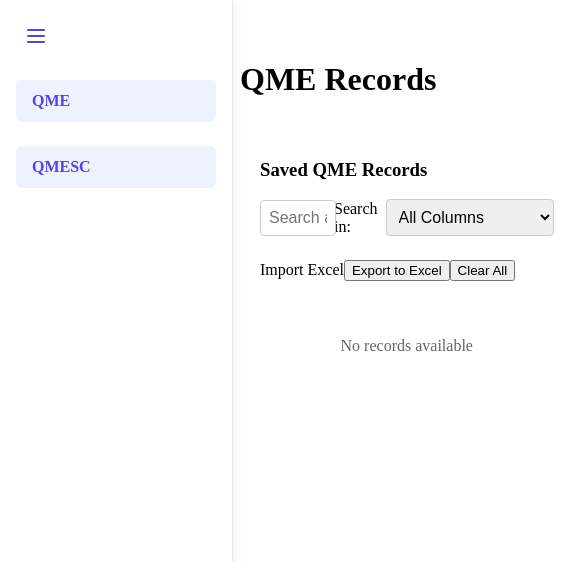
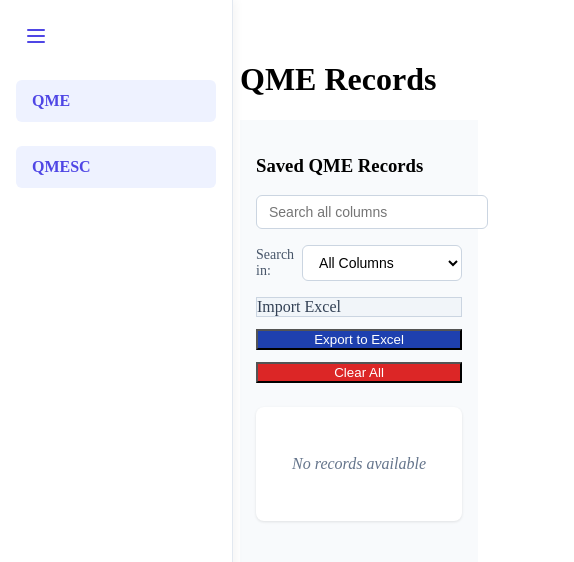
Before and after one commit to Aditya-Holkar/California, a Next.js app: page /MainQME/QMESC in a window 390 px wide. Shown: the top 562 px of the page, 574 px wide, since content can reach past the window. Built offline with nearby package versions, Linux system fonts and the light colour scheme.

Commit message:
eighth commit - styles updated

```diff
--- a/app/styles/Rec.module.css
+++ b/app/styles/Rec.module.css
@@ -1,48 +1,64 @@
 /* styles/Rec.module.css */
 .dataContainer {
-  width: 100%;
-  padding: 20px;
+  max-width: 100dvw;
+  padding: 1rem;
+  background-color: #f8fafc;
+  min-height: 100vh;
 }
 
 .dataTableContainer {
-  width: 100%;
+  max-width: 100dvw;
   overflow-x: auto;
+  margin-top: 1.5rem;
+  background-color: white;
+  border-radius: 0.5rem;
+  box-shadow: 0 1px 3px rgba(0, 0, 0, 0.1);
 }
 
 .dataTable {
-  width: 100%;
+  max-width: 100dvw;
   border-collapse: collapse;
-  margin-top: 15px;
+  font-size: 0.875rem;
 }
 
 .dataTable th,
 .dataTable td {
-  padding: 12px 15px;
+  padding: 0.75rem 1rem;
   text-align: left;
-  border-bottom: 1px solid #ddd;
+  border-bottom: 1px solid #e2e8f0;
 }
 
 .dataTable th {
-  background-color: #f5f5f5;
+  background-color: #f1f5f9;
   font-weight: 600;
+  color: #334155;
+  text-transform: uppercase;
+  font-size: 0.75rem;
+  letter-spacing: 0.05em;
 }
 
 .dataTable tr:hover {
-  background-color: #f9f9f9;
+  background-color: #f8fafc;
 }
 
 .noRecords {
   text-align: center;
-  padding: 20px;
-  color: #666;
+  padding: 2rem;
+  color: #64748b;
+  font-style: italic;
 }
 
-/* Add these to your existing Rec.module.css */
+/* Search and Controls */
+.controls {
+  display: flex;
+  flex-direction: column;
+  gap: 1rem;
+  margin-bottom: 1.5rem;
+}
 
 .searchContainer {
   display: flex;
   gap: 1rem;
-  margin-bottom: 1.5rem;
   align-items: center;
 }
 
@@ -53,10 +69,17 @@
 
 .searchInput {
   width: 100%;
-  padding: 0.5rem;
-  border: 1px solid #ccc;
-  border-radius: 4px;
-  font-size: 1rem;
+  padding: 0.5rem 0.75rem;
+  border: 1px solid #cbd5e1;
+  border-radius: 0.375rem;
+  font-size: 0.875rem;
+  transition: border-color 0.2s;
+}
+
+.searchInput:focus {
+  outline: none;
+  border-color: #94a3b8;
+  box-shadow: 0 0 0 1px #e2e8f0;
 }
 
 .suggestionsList {
@@ -67,22 +90,24 @@
   max-height: 200px;
   overflow-y: auto;
   background: white;
-  border: 1px solid #ddd;
-  border-radius: 0 0 4px 4px;
+  border: 1px solid #e2e8f0;
+  border-top: none;
+  border-radius: 0 0 0.375rem 0.375rem;
   z-index: 100;
   list-style: none;
   padding: 0;
   margin: 0;
-  box-shadow: 0 2px 4px rgba(0, 0, 0, 0.1);
+  box-shadow: 0 4px 6px -1px rgba(0, 0, 0, 0.1);
 }
 
 .suggestionItem {
-  padding: 0.5rem;
+  padding: 0.5rem 0.75rem;
   cursor: pointer;
+  font-size: 0.875rem;
 }
 
 .suggestionItem:hover {
-  background-color: #f0f0f0;
+  background-color: #f1f5f9;
 }
 
 .columnSelector {
@@ -91,157 +116,176 @@
   gap: 0.5rem;
 }
 
-.columnSelect {
-  padding: 0.5rem;
-  border: 1px solid #ccc;
-  border-radius: 4px;
-  font-size: 1rem;
+.columnSelector label {
+  font-size: 0.875rem;
+  color: #475569;
 }
 
-.dataContainer {
-  position: relative;
-  padding: 20px;
+.columnSelect {
+  padding: 0.5rem 0.75rem;
+  border: 1px solid #cbd5e1;
+  border-radius: 0.375rem;
+  font-size: 0.875rem;
+  background-color: white;
 }
 
-.dataTableContainer {
-  margin-top: 20px;
-  overflow-x: auto;
+.actionButtons {
+  display: flex;
+  gap: 0.75rem;
+  flex-wrap: wrap;
 }
 
-.dataTable {
-  width: 100%;
-  border-collapse: collapse;
+/* Button Styles */
+.button {
+  padding: 0.5rem 1rem;
+  border-radius: 0.375rem;
+  font-size: 0.875rem;
+  font-weight: 500;
+  cursor: pointer;
+  transition: all 0.2s;
+  display: inline-flex;
+  align-items: center;
+  justify-content: center;
+  border: 1px solid transparent;
 }
 
-.dataTable th,
-.dataTable td {
-  padding: 12px 15px;
-  text-align: left;
-  border-bottom: 1px solid #ddd;
+.button:hover {
+  opacity: 0.9;
 }
 
-.dataTable th {
-  background-color: #f8f9fa;
-  font-weight: 600;
+.importButton {
+  background-color: #f1f5f9;
+  color: #334155;
+  border: 1px solid #cbd5e1;
 }
 
-.clickableRow {
-  cursor: pointer;
+.exportButton {
+  background-color: #1e40af;
+  color: white;
 }
 
-.clickableRow:hover {
-  background-color: #f5f5f5;
+.clearButton {
+  background-color: #dc2626;
+  color: white;
 }
 
-.noRecords {
-  padding: 20px;
-  text-align: center;
-  color: #666;
+.closeButton {
+  background: none;
+  border: none;
+  font-size: 1.5rem;
+  cursor: pointer;
+  color: #64748b;
+  padding: 0.25rem;
 }
 
-/* Side Panel Styles */
+.closeButton:hover {
+  color: #334155;
+}
+
+/* Side Panel */
 .sidePanel {
   position: fixed;
   top: 0;
   right: 0;
-  width: 400px;
+  width: 420px;
   height: 100vh;
   background: white;
-  box-shadow: -2px 0 5px rgba(0, 0, 0, 0.1);
-  padding: 20px;
+  box-shadow: -2px 0 10px rgba(0, 0, 0, 0.1);
+  padding: 1.5rem;
   overflow-y: auto;
   z-index: 1000;
 }
 
-.closeButton {
-  position: absolute;
-  top: 10px;
-  right: 10px;
-  background: none;
-  border: none;
-  font-size: 1.5rem;
-  cursor: pointer;
+.sidePanel h4 {
+  margin-top: 0;
+  margin-bottom: 1.5rem;
+  color: #1e293b;
+  font-size: 1.25rem;
 }
 
 .editForm {
-  margin-bottom: 20px;
+  margin-bottom: 1.5rem;
 }
 
 .formGroup {
-  margin-bottom: 15px;
+  margin-bottom: 1rem;
 }
 
 .formGroup label {
   display: block;
-  margin-bottom: 5px;
-  font-weight: bold;
+  margin-bottom: 0.375rem;
+  font-size: 0.875rem;
+  font-weight: 500;
+  color: #334155;
 }
 
 .formGroup input,
-.formGroup select {
+.formGroup select,
+.formGroup textarea {
   width: 100%;
-  padding: 8px;
-  border: 1px solid #ddd;
-  border-radius: 4px;
+  padding: 0.5rem 0.75rem;
+  border: 1px solid #cbd5e1;
+  border-radius: 0.375rem;
+  font-size: 0.875rem;
+}
+
+.formGroup input:focus,
+.formGroup select:focus,
+.formGroup textarea:focus {
+  outline: none;
+  border-color: #94a3b8;
+  box-shadow: 0 0 0 1px #e2e8f0;
+}
+
+.buttonGroup {
+  display: flex;
+  gap: 0.75rem;
+  margin-top: 1.5rem;
 }
 
 .saveButton {
-  background-color: #4caf50;
+  background-color: #2563eb;
   color: white;
-  padding: 10px 15px;
-  border: none;
-  border-radius: 4px;
-  cursor: pointer;
-  font-size: 1rem;
-  margin-top: 10px;
+}
+
+.deleteButton {
+  background-color: #dc2626;
+  color: white;
 }
 
 .emailTemplate {
-  margin-top: 20px;
-  border-top: 1px solid #eee;
-  padding-top: 20px;
+  margin-top: 1.5rem;
+  border-top: 1px solid #e2e8f0;
+  padding-top: 1.5rem;
+}
+
+.emailTemplate h5 {
+  margin-top: 0;
+  margin-bottom: 0.75rem;
+  font-size: 1rem;
+  color: #1e293b;
 }
 
 .emailTextarea {
   width: 100%;
   height: 200px;
-  padding: 10px;
-  border: 1px solid #ddd;
-  border-radius: 4px;
-  margin-bottom: 10px;
+  padding: 0.75rem;
+  border: 1px solid #cbd5e1;
+  border-radius: 0.375rem;
+  margin-bottom: 0.75rem;
   resize: none;
+  font-family: inherit;
+  font-size: 0.875rem;
 }
 
 .copyButton {
-  background-color: #2196f3;
+  background-color: #4f46e5;
   color: white;
-  padding: 8px 12px;
-  border: none;
-  border-radius: 4px;
-  cursor: pointer;
+  width: 100%;
+  padding: 0.5rem;
 }
 
-/* Add these to your existing styles */
-.buttonGroup {
-  display: flex;
-  gap: 10px;
-  margin-top: 20px;
-}
-
-.deleteButton {
-  background-color: #ff4444;
-  color: white;
-  border: none;
-  padding: 10px 15px;
-  border-radius: 4px;
-  cursor: pointer;
-  transition: background-color 0.3s;
-}
-
-.deleteButton:hover {
-  background-color: #cc0000;
-}
-
+/* Modals */
 .modalOverlay {
   position: fixed;
   top: 0;
@@ -255,59 +299,78 @@
   z-index: 1000;
 }
 
-.confirmationModal {
+.confirmationModal,
+.importModal,
+.exportModal {
   background-color: white;
-  padding: 20px;
-  border-radius: 8px;
-  max-width: 400px;
+  padding: 1.5rem;
+  border-radius: 0.5rem;
+  max-width: 420px;
   width: 100%;
-  box-shadow: 0 2px 10px rgba(0, 0, 0, 0.1);
+  box-shadow: 0 10px 15px -3px rgba(0, 0, 0, 0.1);
+}
+
+.confirmationModal h4,
+.importModal h4,
+.exportModal h4 {
+  margin-top: 0;
+  margin-bottom: 1rem;
+  color: #1e293b;
+}
+
+.importOptions,
+.exportOptions {
+  margin: 1rem 0;
+}
+
+.importOptions label,
+.exportOptions label {
+  display: flex;
+  align-items: center;
+  gap: 0.5rem;
+  margin-bottom: 0.75rem;
+  font-size: 0.875rem;
+  cursor: pointer;
 }
 
 .modalButtons {
   display: flex;
   justify-content: flex-end;
-  gap: 10px;
-  margin-top: 20px;
+  gap: 0.75rem;
+  margin-top: 1.5rem;
 }
 
 .cancelButton {
-  background-color: #6c757d;
+  background-color: #64748b;
   color: white;
-  border: none;
-  padding: 8px 15px;
-  border-radius: 4px;
-  cursor: pointer;
+}
+
+.confirmButton {
+  background-color: #2563eb;
+  color: white;
 }
 
 .confirmDeleteButton {
-  background-color: #dc3545;
+  background-color: #dc2626;
   color: white;
-  border: none;
-  padding: 8px 15px;
-  border-radius: 4px;
-  cursor: pointer;
 }
 
-.columnFilter {
+/* Small screens */
+@media (max-width: 768px) {
+  .sidePanel {
     width: 100%;
-  padding: 4px;
-  margin-top: 4px;
-  box-sizing: border-box;
   }
 
-.fileNameInput {
-  display: flex;
-  align-items: center;
-  margin: 15px 0;
+  .searchContainer {
+    flex-direction: column;
+    align-items: stretch;
   }
 
-.fileNameInput input {
-  flex: 1;
-  margin: 0 8px;
-  padding: 5px;
+  .actionButtons {
+    flex-direction: column;
   }
 
-.fileNameInput span {
-  color: #666;
+  .button {
+    width: 100%;
   }
+}
```
Lines whose indentation alone changed are shown as unchanged.
